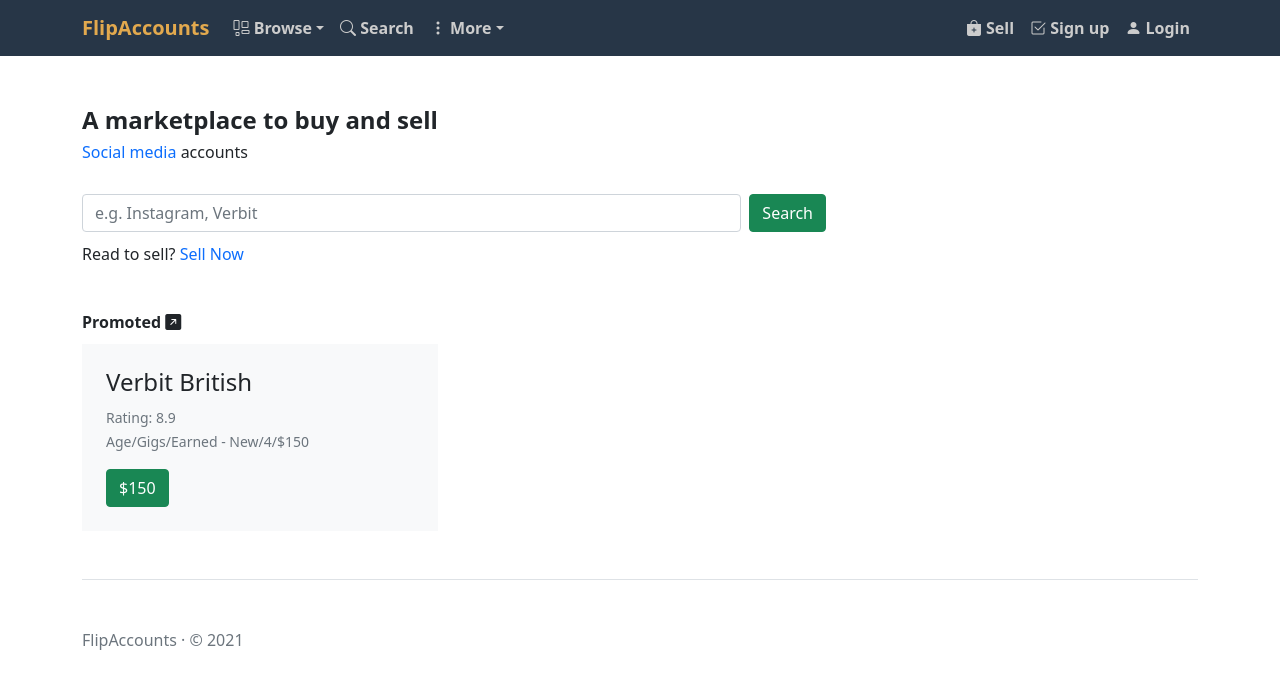
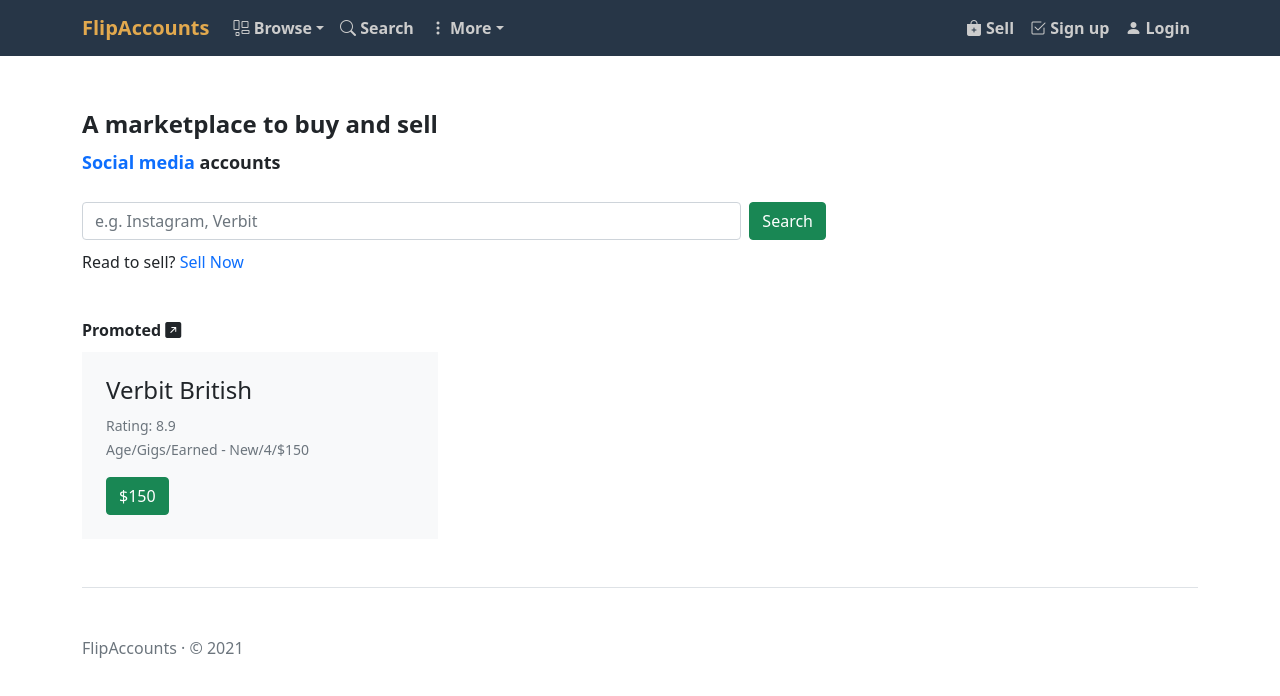
Before and after one commit to nxoo/flipaccounts, a Next.js app in the folder frontend/: page / in a window 1280 px wide. Shown: the top 696 px of the page. Built offline with nearby package versions, Linux system fonts and the light colour scheme; no server answers.

Commit message:
css changes

```diff
--- a/frontend/pages/index.js
+++ b/frontend/pages/index.js
@@ -28,8 +28,9 @@ export default function Home() {
                 <title>FlipAccounts</title>
             </Head>
             <div>
-                <h4 id="homepage-title">A marketplace to buy and sell</h4>
-                <h6 id="slider"><Link href="/"><a>{names[count]}</a></Link>{count < 3 ? " accounts" : ""}</h6>
+                <div id="homepage-title">A marketplace to buy and sell <br/>
+                    <span id="slider"><Link href="/"><a>{names[count]}</a></Link>{count < 3 ? " accounts" : ""}</span>
+                </div>
                 <br/>
                 <div className="search col-sm-8">
                     <form className="d-flex">
@@ -78,12 +79,22 @@ export default function Home() {
               }
 
               @media (max-width: 990px) {
-                homepage-title {
+                #homepage-title {
+                  font-size: large;
+                }
+
+                #slider {
+                  font-size: medium;
+                }
+              }
+
+              @media (min-width: 992px) {
+                #homepage-title {
                   font-size: x-large;
                 }
 
-                slider {
-                  font-size: medium;
+                #slider {
+                  font-size: large;
                 }
               }
             `}</style>
```
